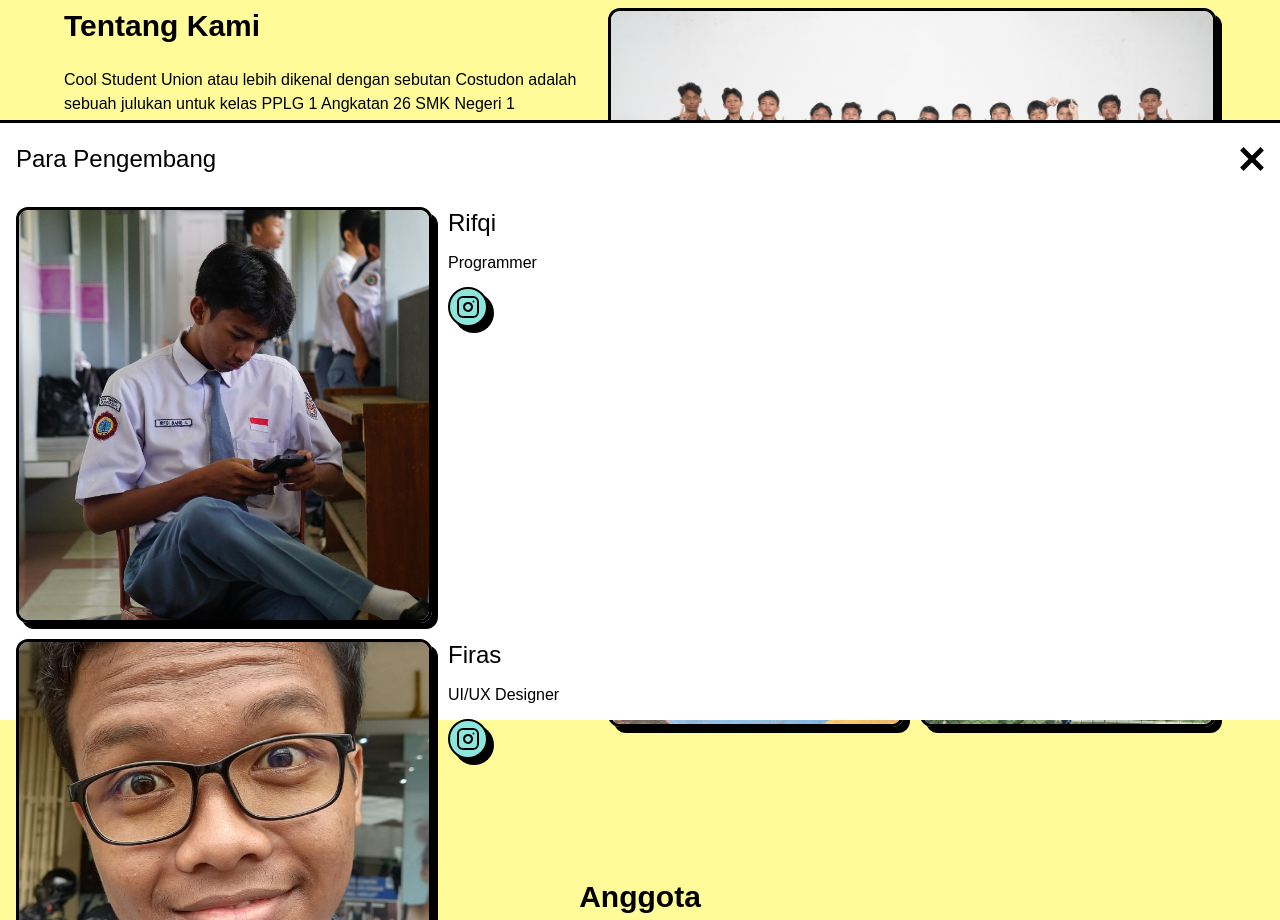
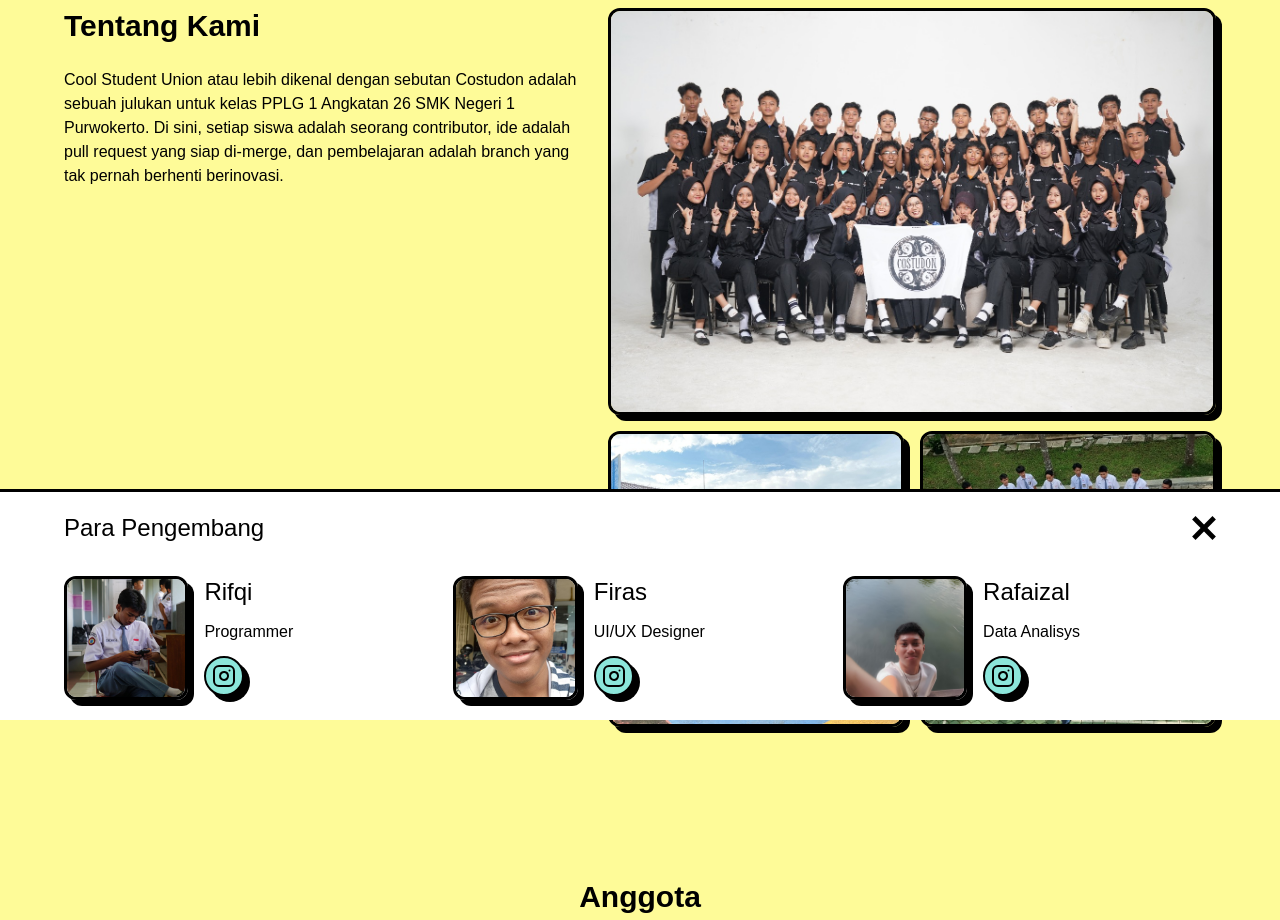
Before and after one commit to rifqi011/costudon-website, a React (Vite) app: page / in a window 1280 px wide. Shown: the part 880-1800 px from the top of the page. Built offline with nearby package versions, Linux system fonts and the light colour scheme; a web font is replaced by a local one.

Commit message:
fix: enhance layout structure and responsiveness in Developers component

```diff
--- a/src/components/Developers.jsx
+++ b/src/components/Developers.jsx
@@ -31,11 +31,11 @@ export default function Developers({ isOpen, toggle }) {
 			{/* Overlay */}
 			<div className={`fixed inset-0 bg-black/50 z-50 transition-opacity duration-300 ${isOpen ? "opacity-100" : "opacity-0 pointer-events-none"}`} onClick={toggle}></div>
 
-			<div className={`fixed left-0 max-h-3/4 w-full px-4 py-5 bg-white border-t-3 border-black transition-all duration-300 ease-in-out z-60 ${isOpen ? "bottom-0" : "-bottom-full"}`}>
+			<div className={`container fixed left-0 max-h-3/4 w-full px-4 py-5 bg-white border-t-3 border-black transition-all duration-300 ease-in-out z-60 ${isOpen ? "bottom-0" : "-bottom-full"}`}>
 				<div className="flex justify-between items-center">
 					<h3 className="text-2xl font-medium">Para Pengembang</h3>
 
-					<div onClick={toggle}>
+					<div onClick={toggle} className="cursor-pointer">
 						<svg xmlns="http://www.w3.org/2000/svg" width="24" height="24" viewBox="0 0 40 40" fill="none">
 							<path d="M36.9705 3.02954L3.02933 36.9707" stroke="black" strokeWidth="8" />
 							<path d="M3.02954 3.02954L36.9707 36.9707" stroke="black" strokeWidth="8" />
@@ -43,9 +43,9 @@ export default function Developers({ isOpen, toggle }) {
 					</div>
 				</div>
 
-				<div className="mt-8 flex flex-col gap-4">
+				<div className="mt-8 flex flex-col gap-4 md:flex-row">
 					{Teams.map((item, index) => (
-						<div key={index} className=" flex gap-4">
+						<div key={index} className=" flex gap-4 flex-1">
 							<Image src={`./images/members/${item.image}`} alt={`Foto ${item.name}`} className="aspect-square w-1/3" />
 
 							<div className="flex flex-col gap-3">
```
